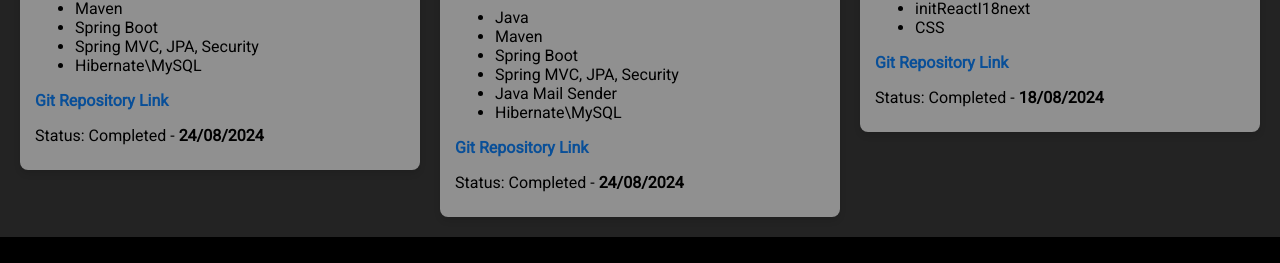
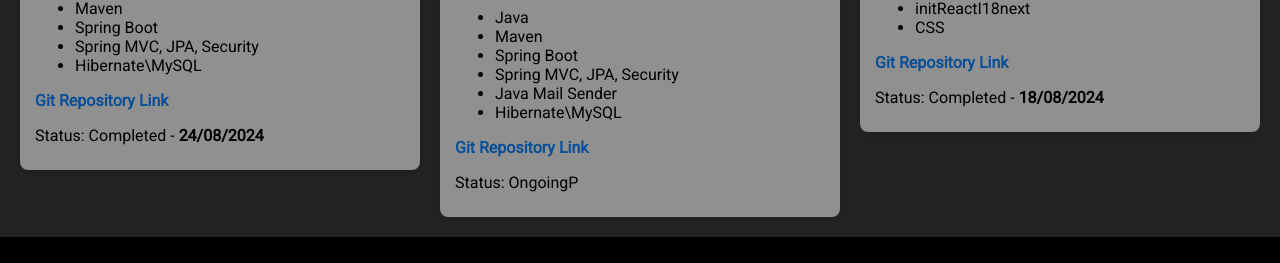
Before and after one commit to Ga5000/Portfolio, a React (Vite) app: page / in a window 1280 px wide. Shown: the part 1429-1692 px from the top of the page. Built offline with nearby package versions, Linux system fonts and the light colour scheme.

Commit message:
minor error corrected

```diff
--- a/src/components/Projects.jsx
+++ b/src/components/Projects.jsx
@@ -38,7 +38,7 @@ const Projects = () => {
             <li>Hibernate\MySQL</li>
           </ul>
           <a href="https://github.com/Ga5000/Library-Rest-API" target='_blank'>{t('gitRepoLink')}</a>
-          <p>{t('projectStatus')}: {t('completedAt')} - <strong>24/08/2024</strong></p>
+          <p>{t('projectStatus')}: {t('OngoingP')}</p>
         </div>
       </div>
 
```
